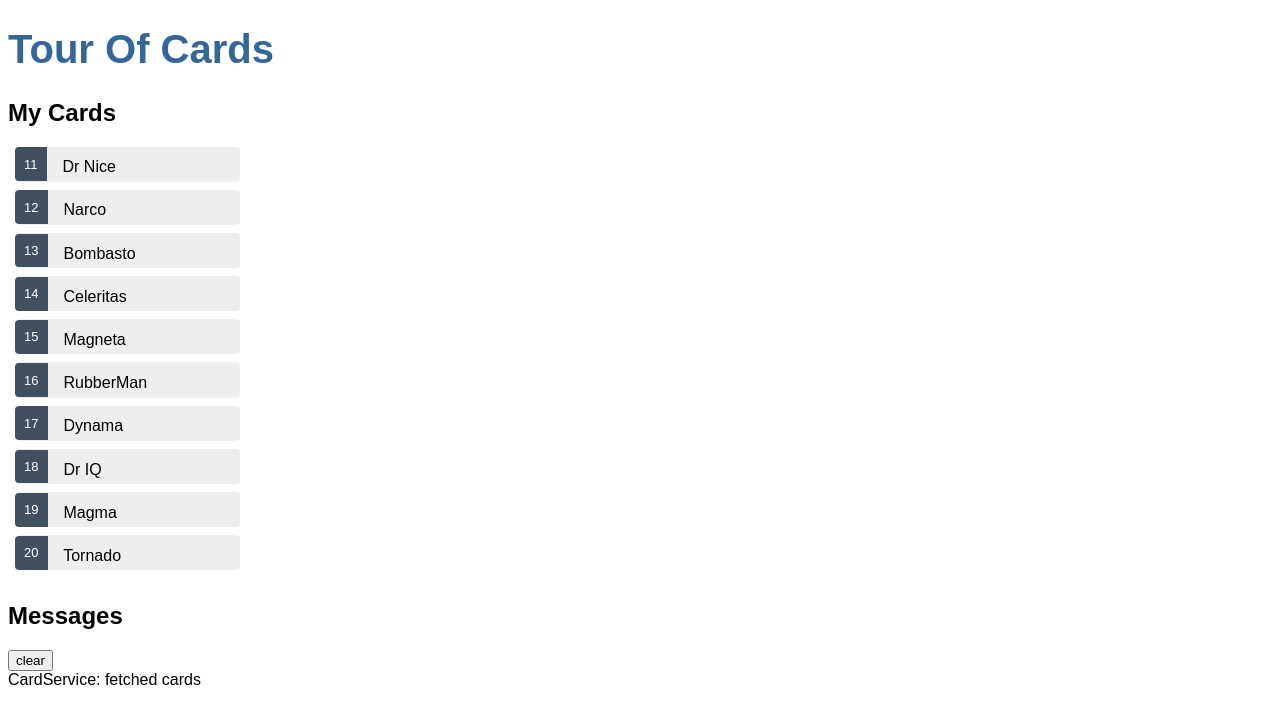
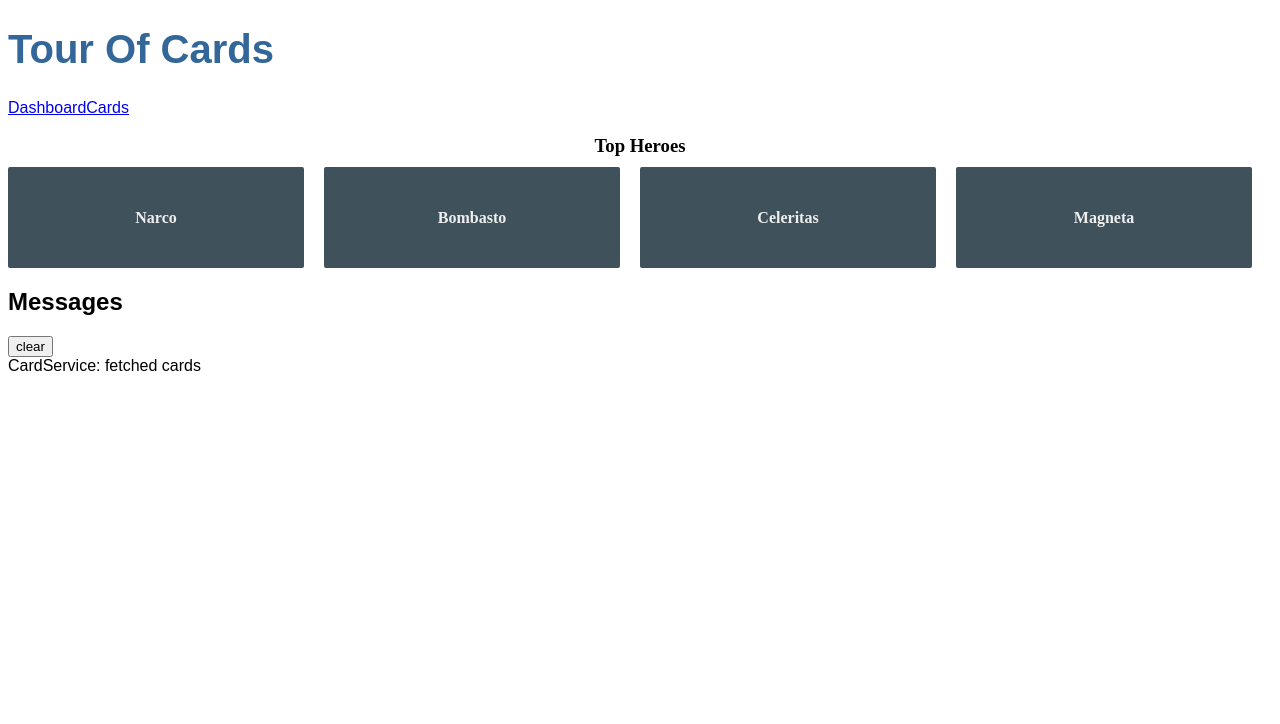
Before and after one commit to Sharkteeth89/first-angular-project, an Angular app: page /dashboard in a window 1280 px wide. Before the commit this address led to /. Shown: the top 724 px of the page. Built offline with nearby package versions, Linux system fonts and the light colour scheme.

Commit message:
10 files modified

```diff
--- a/src/app/app-routing.module.ts
+++ b/src/app/app-routing.module.ts
@@ -1,9 +1,15 @@
 import { NgModule } from '@angular/core';
 import { RouterModule, Routes } from '@angular/router';
 import { CardsComponent } from './cards/cards.component';
+import { DashboardComponent } from './dashboard/dashboard.component';
+import { CardDetailComponent } from './card-detail/card-detail.component';
 
 const routes: Routes = [
+  { path: '', redirectTo: '/dashboard', pathMatch: 'full' },
+  { path: 'dashboard', component: DashboardComponent },
+  { path: 'detail/:id', component: CardDetailComponent },
   { path: 'cards', component: CardsComponent }
+
 ];
 
 @NgModule({
--- a/src/app/app.component.html
+++ b/src/app/app.component.html
@@ -1,3 +1,7 @@
 <h1>{{title}}</h1>
-<app-cards></app-cards>
+<nav>
+  <a routerLink="/dashboard">Dashboard</a>
+  <a routerLink="/cards">Cards</a>
+</nav>
+<router-outlet></router-outlet>
 <app-messages></app-messages>
--- a/src/app/card-detail/card-detail.component.html
+++ b/src/app/card-detail/card-detail.component.html
@@ -6,4 +6,5 @@
         <input [(ngModel)]="card.name" placeholder="name"/>
       </label>
     </div>
+    <button (click)="goBack()">go back</button>
   </div>
--- a/src/app/card-detail/card-detail.component.ts
+++ b/src/app/card-detail/card-detail.component.ts
@@ -1,5 +1,9 @@
 import { Component, OnInit, Input } from '@angular/core';
 import { Card } from '../card';
+
+import { ActivatedRoute } from '@angular/router';
+import { Location } from '@angular/common';
+import { CardService } from '../card.service';
 
 @Component({
   selector: 'app-card-detail',
@@ -10,9 +14,24 @@ export class CardDetailComponent implements OnInit {
 
   @Input() card: Card;
 
-  constructor() { }
+  constructor(
+  private route: ActivatedRoute,
+  private cardService: CardService,
+  private location: Location
+) {}
 
   ngOnInit(): void {
-  }
+  this.getCard();
+}
+
+getCard(): void {
+  const id = +this.route.snapshot.paramMap.get('id');
+  this.cardService.getCard(id)
+    .subscribe(card => this.card = card);
+}
+
+goBack(): void {
+  this.location.back();
+}
 
 }
--- a/src/app/card.service.ts
+++ b/src/app/card.service.ts
@@ -21,4 +21,10 @@ export class CardService {
   this.messageService.add('CardService: fetched cards');
   return cards;
   }
+
+  getCard(id: number): Observable<Card> {
+  // TODO: send the message _after_ fetching the hero
+  this.messageService.add(`CardService: fetched card id=${id}`);
+  return of(CARDS.find(card => card.id === id));
 }
+}
--- a/src/app/cards/cards.component.html
+++ b/src/app/cards/cards.component.html
@@ -1,9 +1,9 @@
 <h2>My Cards</h2>
 <ul class="cards">
-  <li *ngFor="let card of cards"
-    [class.selected]="card === selectedCard"
-    (click)="onSelect(card)">
-    <span class="badge">{{card.id}}</span> {{card.name}}
+  <li *ngFor="let card of cards">
+    <a routerLink="/detail/{{card.id}}">
+      <span class="badge">{{card.id}}</span> {{card.name}}
+    </a>
   </li>
 </ul>
 
--- a/src/app/cards/cards.component.ts
+++ b/src/app/cards/cards.component.ts
@@ -11,29 +11,17 @@ import { MessageService } from '../message.service';
 export class CardsComponent implements OnInit {
   cards: Card[];
 
-  /*card: Card = {
-    id: 1,
-    name: 'Windstorm',
-    description: ""
-  };*/
 
-  selectedCard: Card | undefined; //you can also use !, ? or change tsconfig.json strictPropertyInitialization
+  constructor(private cardService: CardService) {}
 
-  //defines a private cardService property and identifies it as a CardService injection site.
-  constructor(private cardService: CardService, private messageService: MessageService) {}
-
-  onSelect(card: Card): void {
-    this.selectedCard = card;
-    this.messageService.add(`CardsComponent: Selected card id=${card.id}`);
-  }
-
- getCards(): void {
-  this.cardService.getCards().subscribe(cards => this.cards = cards);
-}
 
   //Similar to viewDidLoad or onCreate
   ngOnInit() {
   this.getCards();
 }
 
+getCards(): void {
+  this.cardService.getCards().subscribe(cards => this.cards = cards);
 }
+
+}
--- a/src/app/dashboard/dashboard.component.css
+++ b/src/app/dashboard/dashboard.component.css
@@ -0,0 +1,61 @@
+/* DashboardComponent's private CSS styles */
+[class*='col-'] {
+  float: left;
+  padding-right: 20px;
+  padding-bottom: 20px;
+}
+[class*='col-']:last-of-type {
+  padding-right: 0;
+}
+a {
+  text-decoration: none;
+}
+*, *::after, *::before {
+  box-sizing: border-box;
+}
+h3 {
+  text-align: center;
+  margin-bottom: 0;
+}
+h4 {
+  position: relative;
+}
+.grid {
+  margin: 0;
+}
+.col-1-4 {
+  width: 25%;
+}
+.module {
+  padding: 20px;
+  text-align: center;
+  color: #eee;
+  max-height: 120px;
+  min-width: 120px;
+  background-color: #3f525c;
+  border-radius: 2px;
+}
+.module:hover {
+  background-color: #eee;
+  cursor: pointer;
+  color: #607d8b;
+}
+.grid-pad {
+  padding: 10px 0;
+}
+.grid-pad > [class*='col-']:last-of-type {
+  padding-right: 20px;
+}
+@media (max-width: 600px) {
+  .module {
+    font-size: 10px;
+    max-height: 75px; }
+}
+@media (max-width: 1024px) {
+  .grid {
+    margin: 0;
+  }
+  .module {
+    min-width: 60px;
+  }
+}
--- a/src/app/dashboard/dashboard.component.html
+++ b/src/app/dashboard/dashboard.component.html
@@ -1 +1,8 @@
-<p>dashboard works!</p>
+<h3>Top Heroes</h3>
+<div class="grid grid-pad">
+  <a *ngFor="let card of cards" class="col-1-4" routerLink="/detail/{{card.id}}">
+    <div class="module card">
+      <h4>{{card.name}}</h4>
+    </div>
+  </a>
+</div>
--- a/src/app/dashboard/dashboard.component.ts
+++ b/src/app/dashboard/dashboard.component.ts
@@ -1,15 +1,24 @@
 import { Component, OnInit } from '@angular/core';
+import { Card } from '../card';
+import { CardService } from '../card.service';
 
 @Component({
   selector: 'app-dashboard',
   templateUrl: './dashboard.component.html',
-  styleUrls: ['./dashboard.component.css']
+  styleUrls: [ './dashboard.component.css' ]
 })
 export class DashboardComponent implements OnInit {
+  heroes: Card[] = [];
 
-  constructor() { }
+  constructor(private cardService: CardService) { }
 
-  ngOnInit(): void {
+  ngOnInit() {
+    this.getCards();
+  }
+
+  getCards(): void {
+    this.cardService.getCards()
+      .subscribe(cards => this.cards = cards.slice(1, 5));
   }
 
 }
```
